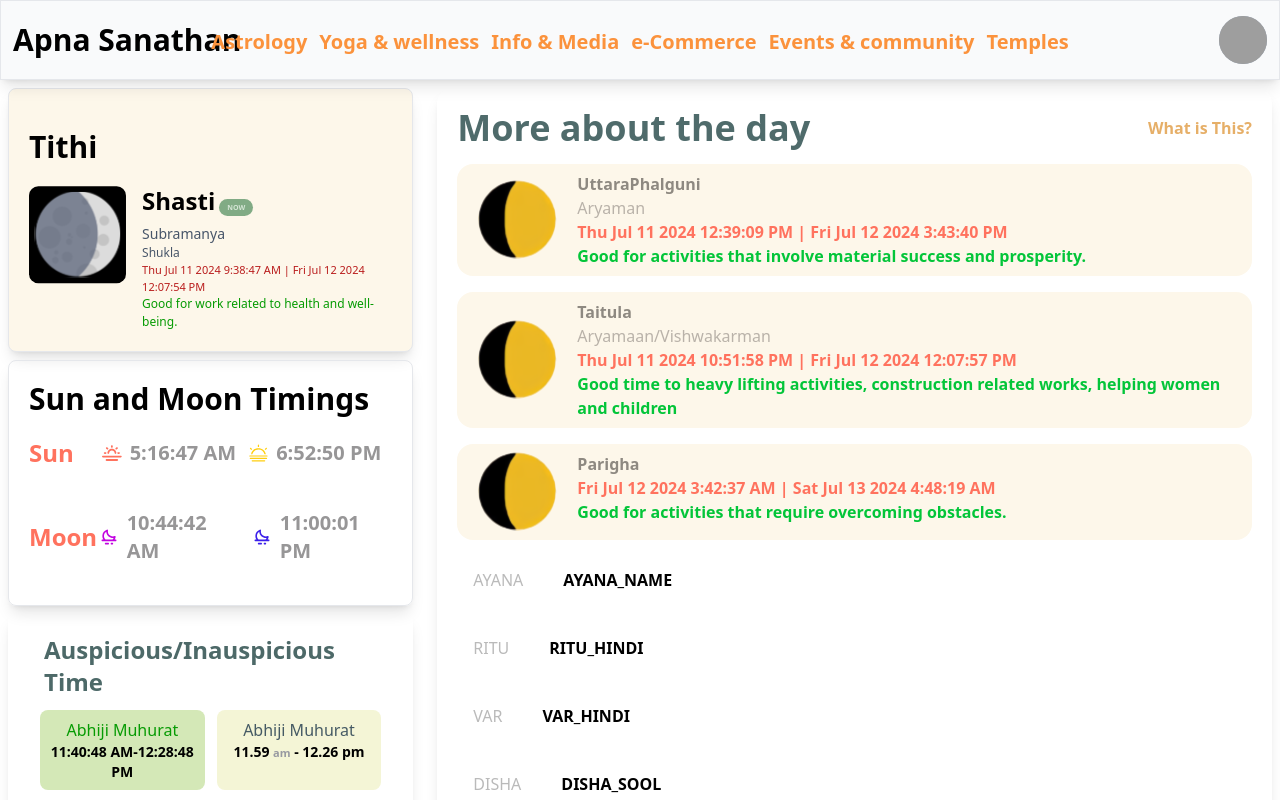
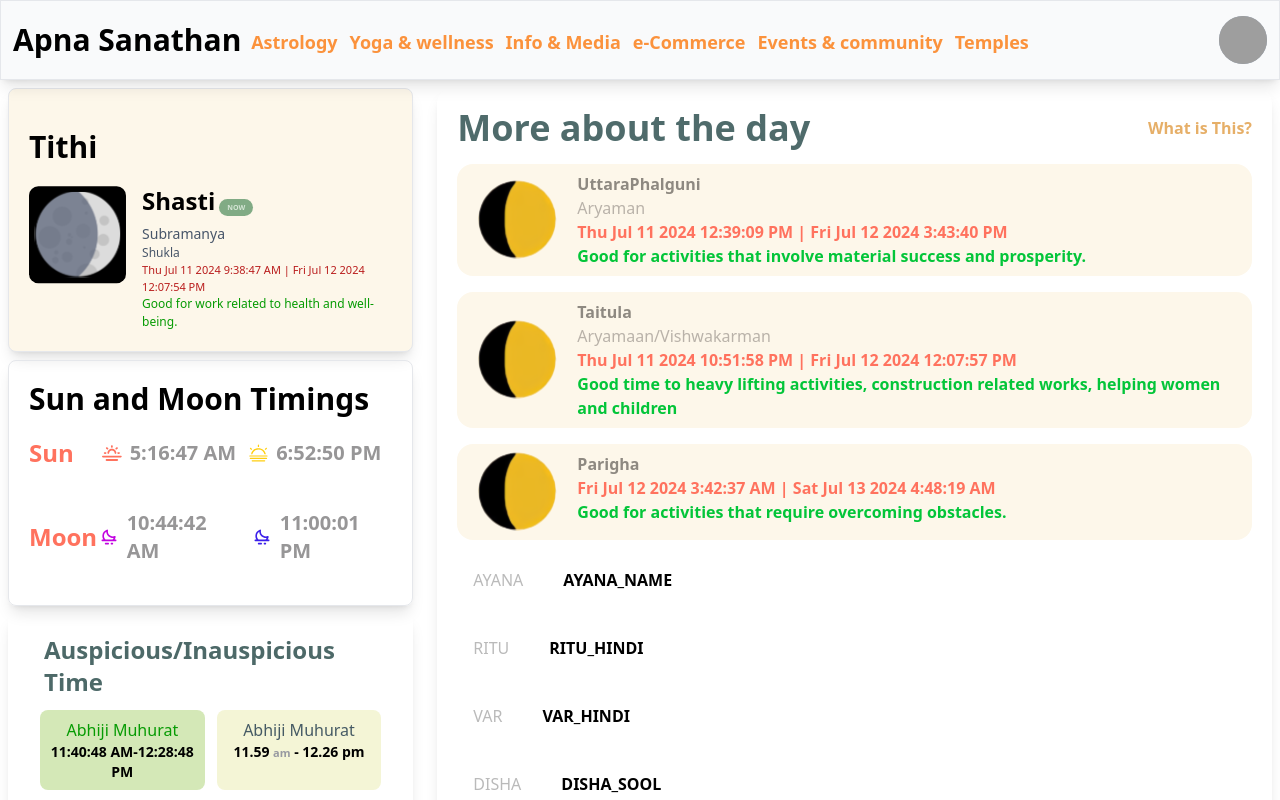
Before and after one commit to inddev/apna-temp, a React (Create React App) app in the folder client/: page / in a window 1280 px wide. Shown: the top 800 px of the page. Built offline with nearby package versions, Linux system fonts and the light colour scheme; grey boxes are pictures that could not be loaded.

Commit message:
"Minor code updates: commented out console logs, changed API endpoint, updated CSS classes, and added memoization to VerseCard component."

```diff
--- a/client/src/components/Panchang.js
+++ b/client/src/components/Panchang.js
@@ -5,7 +5,7 @@ import Astroger from "./Astroger";
 import { data } from "../utils/data";
 
 const Panchang = () => {
-  console.log(data);
+  // console.log(data);
   const { name, diety, start, end, special, type } = data?.tithi;
   return (
     <div>
--- a/client/src/components/searchBook/Navbar.js
+++ b/client/src/components/searchBook/Navbar.js
@@ -19,7 +19,7 @@ const Navbar = () => {
           toggle ? "block" : "hidden"
         } bg-orange-300 md:bg-transparent md:w-max w-full top-20 left-0 transition-opacity duration-200 md:-translate-x-1/2 z-10 md:-translate-y-1/2`}
       >
-        <ul className="md:flex md:text-orange-400 text-white  gap-3 md:text-xl items-center font-semibold text-center">
+        <ul className="md:flex md:text-orange-400 text-white  gap-3 md:text-lg items-center font-semibold text-center">
           <Link to={"/"}>
             <li className="cursor-pointer border md:border-none rounded-xl mt-1 py-1">
               Astrology
--- a/client/src/components/searchBook/ScriptureDetail.js
+++ b/client/src/components/searchBook/ScriptureDetail.js
@@ -10,10 +10,9 @@ const ScriptureDetail = () => {
   const fetchData = useCallback(async () => {
     try {
       const response = await axios.get(
-        `https://64.227.172.85/api/user/verse/${selectedChapter}`
+        `http://localhost:8000/api/user/verse/${selectedChapter}`
       );
       setData(response.data.message);
-      console.log("response : :: ", response);
     } catch (error) {
       console.log(error);
     }
--- a/client/src/components/searchBook/VerseCard.js
+++ b/client/src/components/searchBook/VerseCard.js
@@ -1,4 +1,4 @@
-import React from "react";
+import React, { memo } from "react";
 
 const VerseCard = ({ text, translations }) => {
   return (
@@ -15,4 +15,4 @@ const VerseCard = ({ text, translations }) => {
   );
 };
 
-export default VerseCard;
+export default memo(VerseCard);
```
